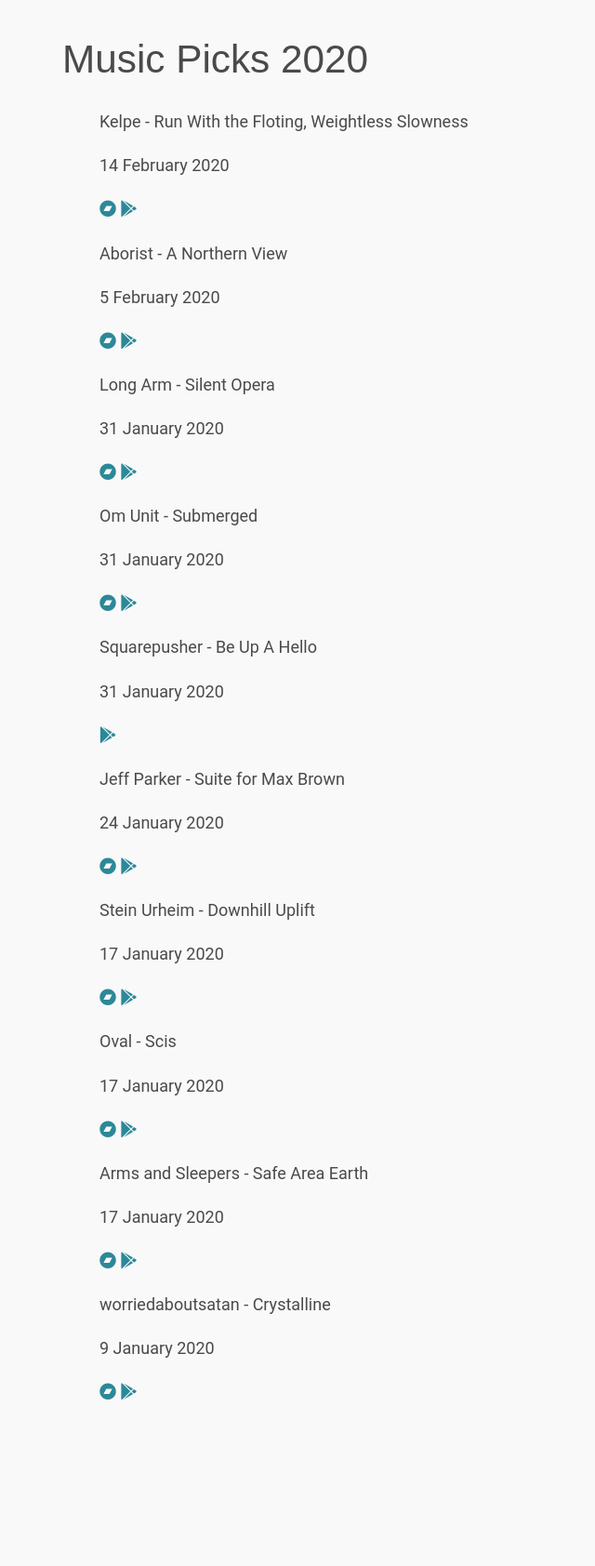
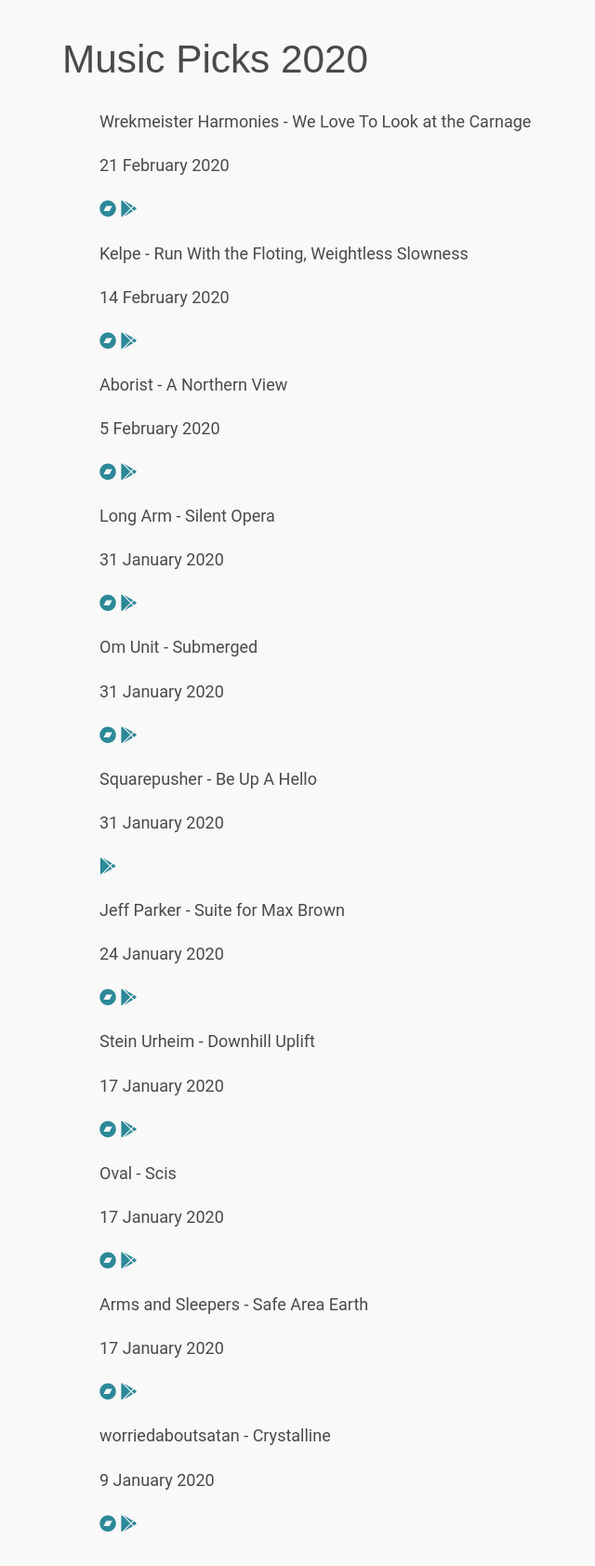
Before and after one commit to edclements/website, a Jekyll site: the page built from music-picks/2020.html, in a window 1280 px wide. Shown: the whole page at 93% size, without its empty margins (231-871 px from the left). Built offline with Jekyll 4.4.1, drawn with Linux system fonts in a browser that asks for light colours; nearby versions of some CDN libraries; before the commit the page ends 1542 px from its top, so only the background shows below that.

Commit message:
Add release

```diff
--- a/_data/music-picks/2020.yml
+++ b/_data/music-picks/2020.yml
@@ -66,3 +66,10 @@
   google: https://play.google.com/music/listen?u=0#/album/B27mpmzcfmex7pshkrkgnabkgny
   label: Drut Recordings
   title: Run With the Floting, Weightless Slowness
+
+- artist: Wrekmeister Harmonies
+  bandcamp: https://wrekmeisterharmonies.bandcamp.com/album/we-love-to-look-at-the-carnage
+  date: 2020-02-21
+  google: https://play.google.com/music/listen?u=0#/album/Bfhsdfpeb3d6g7hylg4fjkemame
+  label: Thrill Jockey Records
+  title: We Love To Look at the Carnage
```
